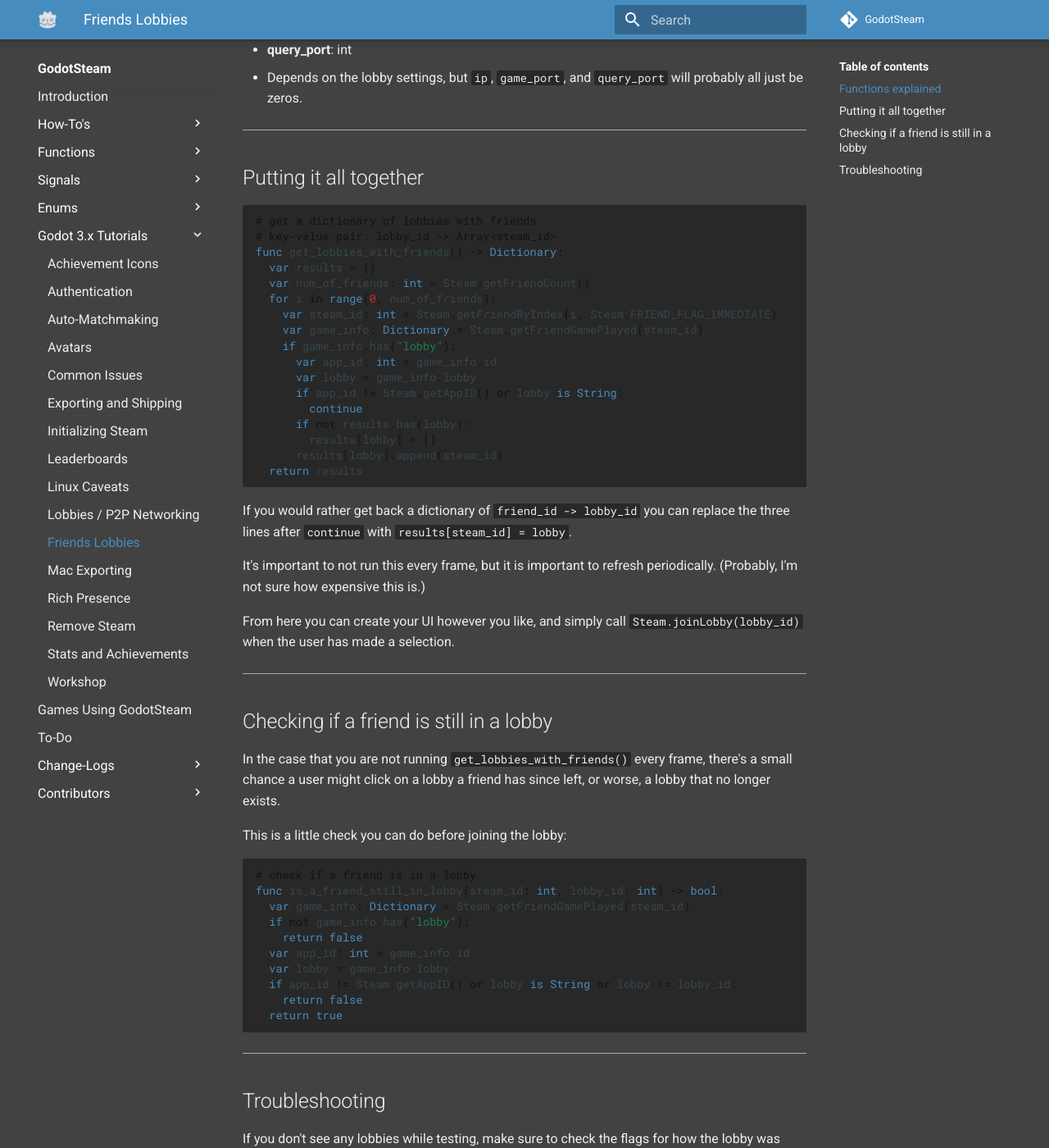
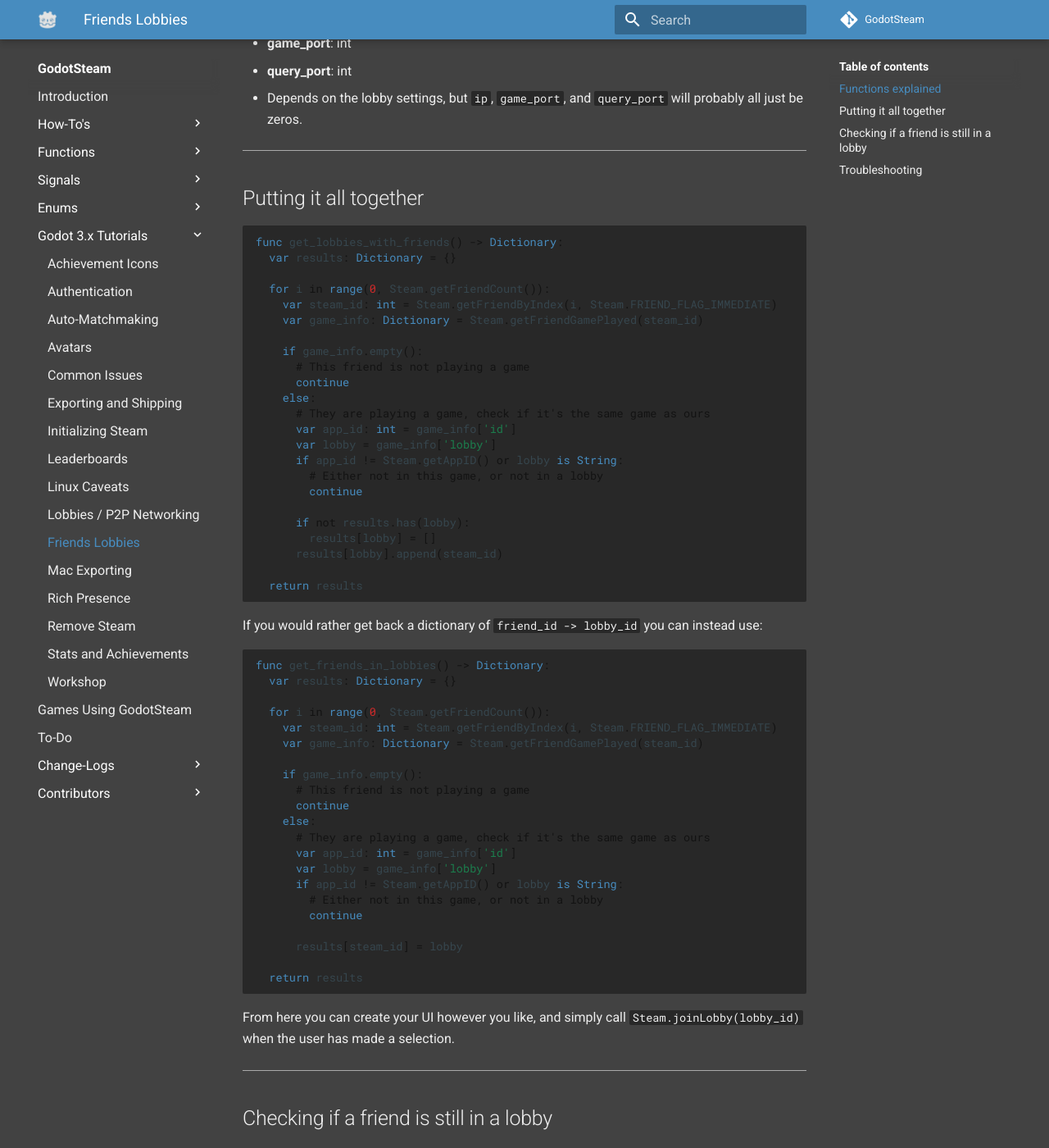
Before and after one commit to GodotSteam/GodotSteam, an MkDocs documentation site: the page built from docs/tutorials/friends_lobbies.md, in a window 1280 px wide and 1400 px high, scrolled down 1071 px. Shown: the whole window at 82% size. Built offline with MkDocs 1.6.1 and Material for MkDocs 9.7.7, drawn with Linux system fonts in a browser that asks for light colours; comment, search, counter and statistics services are not loaded; some of the changed text lies outside the part shown.

Commit message:
Update friends_lobbies.md with suggestions

````diff
--- a/docs/tutorials/friends_lobbies.md
+++ b/docs/tutorials/friends_lobbies.md
@@ -18,7 +18,7 @@
 ```
 Inside of the loop we'll call `Steam.getFriendByIndex` to get the Steam ID of our friend at this index.
 
-Note: you must use the same flag as the flag used inside of `Steam.getFriendCount`.
+Note: you must use the same flag as the flag used inside of `Steam.getFriendCount`. [List of friend flags.](https://godotsteam.com/enums/friends/#friendflags)
 
 ```gdscript
 var game_info: Dictionary = Steam.getFriendGamePlayed(steam_id)
@@ -44,28 +44,56 @@
 ## Putting it all together
 
 ```gdscript
-# get a dictionary of lobbies with friends
-# key-value pair: lobby_id -> Array<steam_id>
 func get_lobbies_with_friends() -> Dictionary:
-  var results = {}
-  var num_of_friends: int = Steam.getFriendCount()
-  for i in range(0, num_of_friends):
+  var results: Dictionary = {}
+
+  for i in range(0, Steam.getFriendCount()):
     var steam_id: int = Steam.getFriendByIndex(i, Steam.FRIEND_FLAG_IMMEDIATE)
     var game_info: Dictionary = Steam.getFriendGamePlayed(steam_id)
-    if game_info.has("lobby"):
-      var app_id: int = game_info.id
-      var lobby = game_info.lobby
+
+    if game_info.empty():
+      # This friend is not playing a game
+      continue
+    else:
+      # They are playing a game, check if it's the same game as ours
+      var app_id: int = game_info['id']
+      var lobby = game_info['lobby']
       if app_id != Steam.getAppID() or lobby is String:
+        # Either not in this game, or not in a lobby
         continue
+
       if not results.has(lobby):
         results[lobby] = []
       results[lobby].append(steam_id)
+
   return results
 ```
 
-If you would rather get back a dictionary of `friend_id -> lobby_id` you can replace the three lines after `continue` with `results[steam_id] = lobby`.
+If you would rather get back a dictionary of `friend_id -> lobby_id` you can instead use:
 
-It's important to not run this every frame, but it is important to refresh periodically. (Probably, I'm not sure how expensive this is.)
+```gdscript
+func get_friends_in_lobbies() -> Dictionary:
+  var results: Dictionary = {}
+
+  for i in range(0, Steam.getFriendCount()):
+    var steam_id: int = Steam.getFriendByIndex(i, Steam.FRIEND_FLAG_IMMEDIATE)
+    var game_info: Dictionary = Steam.getFriendGamePlayed(steam_id)
+
+    if game_info.empty():
+      # This friend is not playing a game
+      continue
+    else:
+      # They are playing a game, check if it's the same game as ours
+      var app_id: int = game_info['id']
+      var lobby = game_info['lobby']
+      if app_id != Steam.getAppID() or lobby is String:
+        # Either not in this game, or not in a lobby
+        continue
+
+      results[steam_id] = lobby
+
+  return results
+```
 
 From here you can create your UI however you like, and simply call `Steam.joinLobby(lobby_id)` when the user has made a selection.
 
@@ -81,13 +109,13 @@
 # check if a friend is in a lobby
 func is_a_friend_still_in_lobby(steam_id: int, lobby_id: int) -> bool:
   var game_info: Dictionary = Steam.getFriendGamePlayed(steam_id)
-  if not game_info.has("lobby"):
+  if game_info.empty():
     return false
+  # They are in a game
   var app_id: int = game_info.id
   var lobby = game_info.lobby
-  if app_id != Steam.getAppID() or lobby is String or lobby != lobby_id:
-    return false
-  return true
+  # Return true if they are in the same game and have the same lobby_id
+  return app_id == Steam.getAppID() and lobby is int and lobby == lobby_id
 ```
 
 ---
````
Also changed, not shown: other parts of docs/tutorials/friends_lobbies.md (+1 -1 lines).
